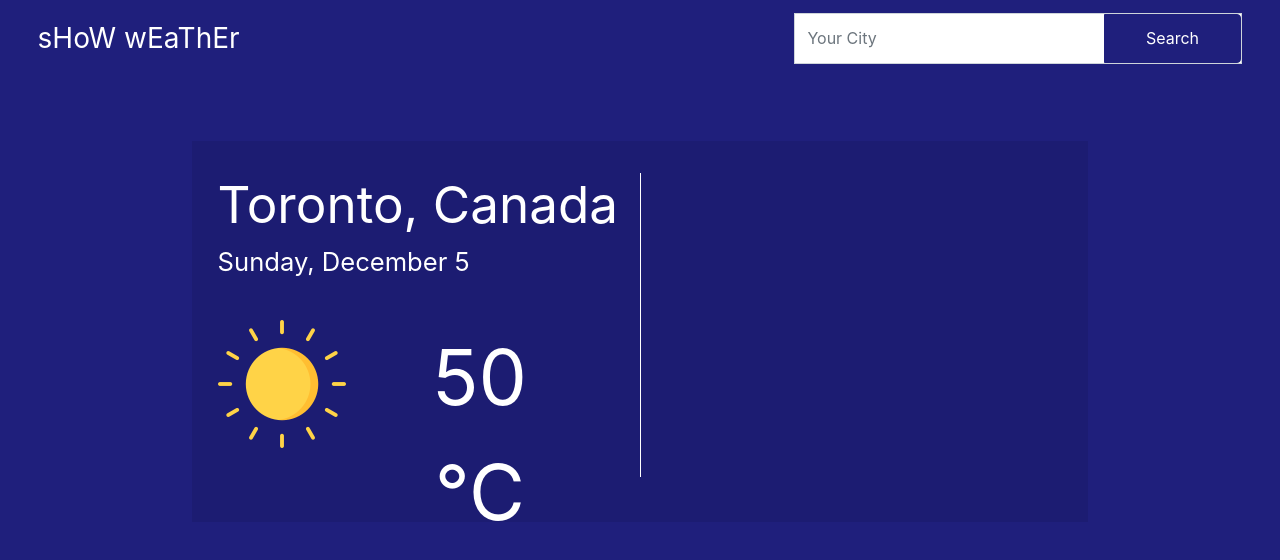
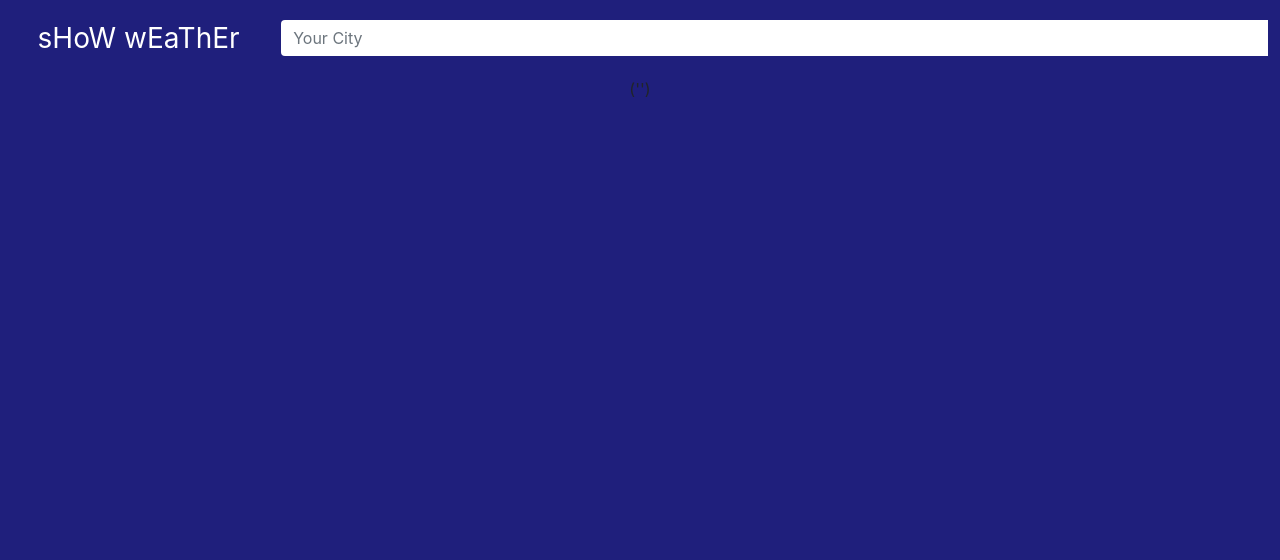
Before and after one commit to rohit1919119/WeatherApp, a React (Create React App) app: page / in a window 1280 px wide. Shown: the top 560 px of the page. Built offline with nearby package versions, Linux system fonts and the light colour scheme.

Commit message:
Added API

```diff
--- a/src/App.js
+++ b/src/App.js
@@ -1,26 +1,64 @@
-import logo from './logo.svg';
+// import logo from './logo.svg';
 import './App.css';
 import Weather from './components/WEATHER';
+import React, { useState } from 'react';
+
+const api = {
+  key: "4ee7f25342979a8311be40961af3300f",
+  base: "https://api.openweathermap.org/data/2.5/"
+}
+
 function App() {
+
+  const [query, setQuery] = useState('');
+  const [weather, setWeather] = useState({});
+
+  const search = evt => {
+    if (evt.key === "Enter") {
+      fetch(`${api.base}weather?q=${query}&units=metric&appid=${api.key}`)
+      .then(res => res.json())
+      .then(result => {
+        setWeather(result);
+        setQuery('');
+        // console.log(result);
+      });
+    }
+  }
+
   return (
     <div className="App">
-      <nav class="navbar navbar-expand-lg navbar-light bg-light">
-        <div class="container-fluid">
-          <a class="navbar-brand" href="#">sHoW wEaThEr</a>
-          <button class="navbar-toggler" type="button" data-bs-toggle="collapse" data-bs-target="#navbarSupportedContent" aria-controls="navbarSupportedContent" aria-expanded="false" aria-label="Toggle navigation">
-            <span class="navbar-toggler-icon"></span>
+      <nav className="navbar navbar-expand-lg navbar-light bg-light">
+        <div className="container-fluid">
+          <a className="navbar-brand" href="/">sHoW wEaThEr</a>
+          <button className="navbar-toggler" type="button" data-bs-toggle="collapse" data-bs-target="#navbarSupportedContent" aria-controls="navbarSupportedContent" aria-expanded="false" aria-label="Toggle navigation">
+            <span className="navbar-toggler-icon"></span>
           </button>
-          <div class="collapse navbar-collapse" id="navbarSupportedContent">
+          <div className="collapse navbar-collapse" id="navbarSupportedContent">
 
-            <form class="d-flex">
-              <input class="form-control me-2" type="search" placeholder="Your City" aria-label="Search" />
-              <button class="btn btn-outline-success" type="submit">Search</button>
-            </form>
+            {/* <form className="d-flex"> */}
+              <input
+              className="form-control me-2"
+              type="text"
+              placeholder="Your City"
+              aria-label="Search"
+              onChange={e => setQuery(e.target.value)}
+              value={query}
+              onKeyPress={search}
+              />
+              {/* <button className="btn btn-outline-success" >Search</button> */}
+            {/* </form> */}
           </div>
         </div>
       </nav>
-
-      <Weather />
+      <div>
+                {(typeof weather.main != "undefined") ? (
+                  <Weather weathers={weather}/>
+                    ) : (
+                <div>
+                    ('')
+                </div>
+                )}
+            </div>
     </div>
   );
 }
--- a/src/components/WEATHER.jsx
+++ b/src/components/WEATHER.jsx
@@ -1,7 +1,24 @@
 import react from "react";
 import Sunny from '../sun.png';
 
-function weather(){
+function weather({weathers}){
+
+    // console.log(weathers)
+
+
+    const dateBuilder = (d) => {
+        let months = ["January", "Feburuary", "March", "April", "May", "June", "July", "August", "September", "October", "November", "December"];
+        let days = ["Sunday", "Monday", "Tuesday", "Wednesday", "Thursday", "Friday", "Saturday"];
+
+        let day = days[d.getDay()];
+        let date = d.getDate();
+        let month = months[d.getMonth()];
+        let year = d.getFullYear();
+
+        return `${day} ${date} ${month} ${year}`
+    }
+
+
     return(
             <div className="weather-container">
                 <div className="weatherMainCard">
@@ -9,8 +26,8 @@ function weather(){
 
                         <div className="countryName">
 
-                        <div className="state">Toronto, Canada</div>
-                        <div className="date">Sunday, December 5</div>
+                            <div className="state">{weathers.name}, {weathers.sys.country}</div>
+                            <div className="date">{dateBuilder(new Date())}</div>
 
                         </div>
 
@@ -20,7 +37,8 @@ function weather(){
                                 <img src={Sunny} alt="" />
                             </div>
                             <div className="degree">
-                        50 &#8451;
+                                {Math.round(weathers.main.temp)}
+                            &#8451;
                             </div>
 
                         </div>
```
Also changed, not shown: 1 other file (tests, documents, lock files or other folders). Lines whose indentation alone changed are shown as unchanged.
